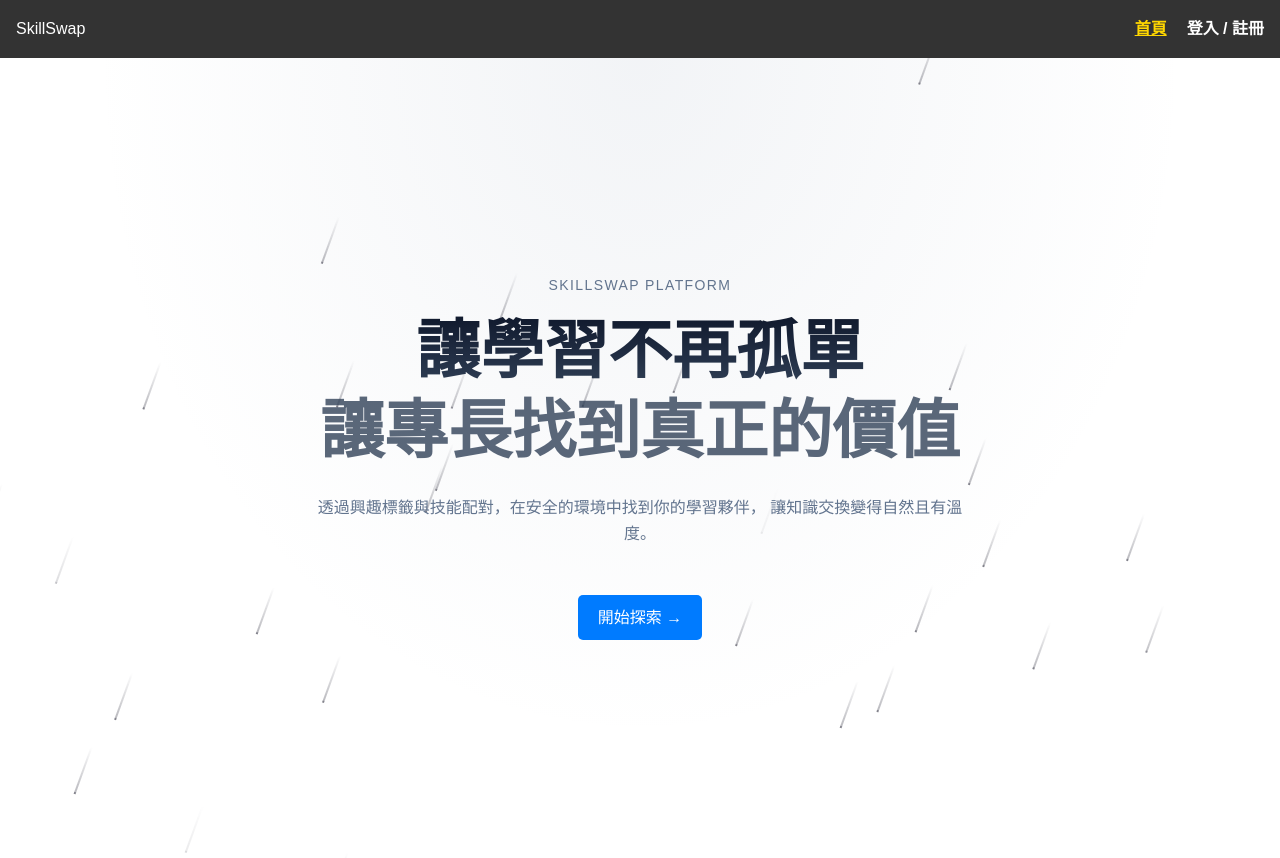
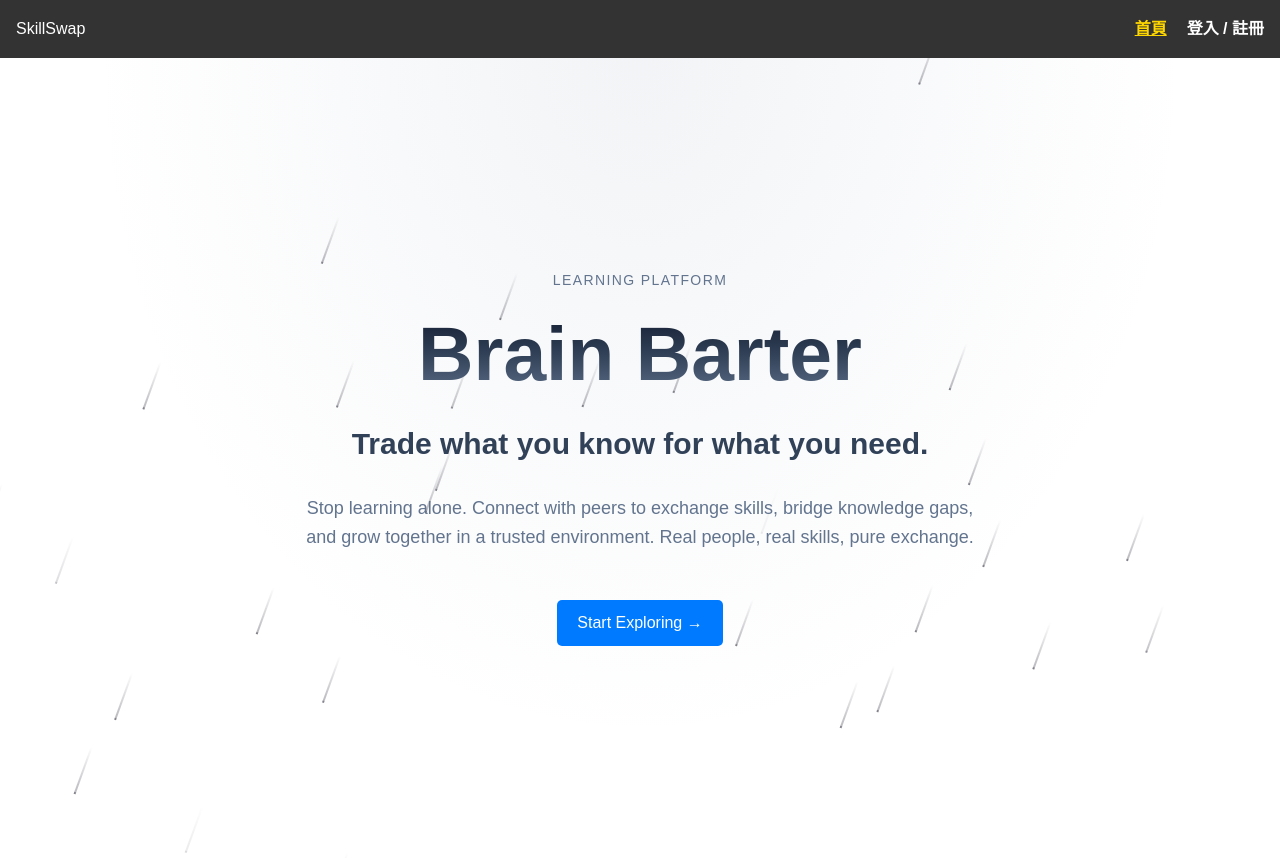
Before and after one commit to MickXie/2025_WebProgram_Final_Project, a React (Vite) app in the folder my-app/: page / in a window 1280 px wide. Built offline with nearby package versions, Linux system fonts and the light colour scheme.

Commit message:
feacture: home page modified

```diff
--- a/my-app/src/pages/Home.jsx
+++ b/my-app/src/pages/Home.jsx
@@ -4,9 +4,12 @@ import { Meteors } from "@/components/ui/meteors";
 export default function Home() {
   return (
     <main className="h-screen w-full overflow-y-auto overflow-x-hidden snap-y snap-mandatory scroll-smooth no-scrollbar bg-white">
+      {/* ======================================================
+          HERO SECTION
+         ====================================================== */}
       <section className="relative snap-start min-h-screen w-full overflow-hidden">
 
-        {/* Meteors：放在文字「上方」 */}
+        {/* Meteors: Visual Effect */}
         <div className="pointer-events-none absolute inset-0 z-20 w-full overflow-hidden">
           <Meteors
             number={30}
@@ -24,23 +27,24 @@ export default function Home() {
           />
         </div>
 
-        {/* 淡光暈（在流星下面一層） */}
+        {/* Radial Gradient Background */}
         <div className="pointer-events-none absolute inset-0 z-10 bg-[radial-gradient(ellipse_at_top,rgba(148,163,184,0.12),transparent_60%)]" />
 
-        {/* 文字內容：不要用實心遮擋 */}
-        <div className="relative z-30 page-container flex min-h-screen flex-col items-center justify-center text-center">
+        {/* Content Container */}
+        <div className="relative z-30 page-container flex min-h-screen flex-col items-center justify-center text-center px-4">
 
-          <p className="mb-4 tracking-widest text-slate-500 text-sm">
-            SKILLSWAP PLATFORM
+          {/* Tagline / Project Name */}
+          <p className="mb-4 tracking-widest text-slate-500 text-sm font-medium uppercase">
+            learning Platform
           </p>
 
-          {/* ⭐ 關鍵：文字改成可「透過」 */}
+          {/* Main Heading: Brain Barter */}
           <h1
             className="
               mb-6
-              font-semibold
+              font-extrabold
               leading-tight
-              text-[clamp(2.6rem,5vw,4.2rem)]
+              text-[clamp(3rem,6vw,5rem)]
               bg-gradient-to-b
               from-slate-900
               via-slate-700
@@ -49,47 +53,59 @@ export default function Home() {
               text-transparent
             "
           >
-            讓學習不再孤單
-            <br />
-            <span className="opacity-80 text-slate-700">
-              讓專長找到真正的價值
-            </span>
-
+            Brain Barter
           </h1>
 
-          <p className="mb-12 max-w-2xl leading-relaxed text-slate-500">
-            透過興趣標籤與技能配對，在安全的環境中找到你的學習夥伴，
-            讓知識交換變得自然且有溫度。
+          {/* Slogan */}
+          <h2 className="mb-8 text-2xl font-semibold text-slate-700 sm:text-3xl">
+            Trade what you know for what you need.
+          </h2>
+
+          {/* Description (No currency metaphor, pure connection) */}
+          <p className="mb-12 max-w-2xl leading-relaxed text-slate-500 text-lg">
+            Stop learning alone. Connect with peers to exchange skills,
+            bridge knowledge gaps, and grow together in a trusted environment.
+            Real people, real skills, pure exchange.
           </p>
 
+          {/* CTA Button */}
           <Link to="/explore">
-            <button className="rounded-md bg-blue-600 px-8 py-4 text-white transition hover:bg-blue-700">
-              開始探索 →
+            <button className="rounded-full bg-slate-900 px-10 py-4 text-white font-medium transition-all hover:bg-slate-700 hover:shadow-lg hover:-translate-y-1">
+              Start Exploring →
             </button>
           </Link>
         </div>
       </section>
 
       {/* ======================================================
-         ABOUT — 滿版區塊 + 中央欄位
+          ABOUT SECTION
          ====================================================== */}
-      <section className="snap-start min-h-screen w-full bg-white">
-        <div className="page-container flex min-h-screen items-center">
-          <div className="grid w-full gap-16 md:grid-cols-2">
-            <div>
-              <h2 className="mb-10 font-semibold text-slate-900 text-[clamp(1.8rem,3.5vw,2.6rem)]">
-                關於技能交換平台
+      <section className="snap-start min-h-screen w-full bg-slate-50">
+        <div className="page-container flex min-h-screen items-center px-6">
+          <div className="grid w-full gap-16 md:grid-cols-2 items-center">
+
+            {/* Text Content */}
+            <div className="text-left">
+              <h2 className="mb-8 font-bold text-slate-900 text-[clamp(2rem,4vw,3rem)]">
+                About The Platform
               </h2>
 
-              <p className="leading-relaxed text-slate-600 text-[clamp(1rem,1.6vw,1.15rem)]">
-                本平台以「技能交換」為核心，讓使用者依據興趣、技能與背景進行配對，
-                打造一個重視信任、互助與成長的學習社群。
+              <p className="mb-6 leading-relaxed text-slate-600 text-lg">
+                <strong>Brain Barter</strong> is built on the core philosophy of
+                mutual learning. We match users based on their interests, skills,
+                and proficiency levels (High, Mid, Low).
+              </p>
+
+              <p className="leading-relaxed text-slate-600 text-lg">
+                Our goal is to create a community that values trust and growth,
+                transforming solitary studying into a collaborative journey.
               </p>
             </div>
 
+            {/* Image / UI Placeholder */}
             <div className="flex items-center justify-center">
-              <div className="h-[420px] w-full rounded-xl border border-dashed border-slate-300 bg-slate-50 flex items-center justify-center text-slate-400">
-                圖片 / UI 展示區
+              <div className="h-[420px] w-full rounded-2xl border-2 border-dashed border-slate-300 bg-white flex items-center justify-center text-slate-400 shadow-sm">
+                Project UI / Demo Image
               </div>
             </div>
           </div>
@@ -97,65 +113,70 @@ export default function Home() {
       </section>
 
       {/* ======================================================
-         FOOTER — 原神風（滿版深色）
+          FOOTER
          ====================================================== */}
-      <footer className="snap-start w-full bg-[#0b0f16]">
-        <div className="page-container py-14">
-          <div className="grid gap-10 md:grid-cols-4">
+      <footer className="snap-start w-full bg-[#0b0f16] text-white">
+        <div className="page-container py-20 px-6">
+          <div className="grid gap-12 md:grid-cols-4">
 
-            {/* 品牌說明 */}
-            <div>
-              <div className="text-white font-semibold text-lg">
-                SkillSwap
+            {/* Brand Column */}
+            <div className="md:col-span-1">
+              <div className="font-bold text-2xl tracking-tight mb-4">
+                Brain Barter
               </div>
-              <p className="mt-3 text-slate-400 text-sm leading-relaxed">
-                以技能交換連結彼此，讓學習更安全、更有效、更有溫度。
+              <p className="text-slate-400 text-sm leading-relaxed">
+                Connecting students through skill exchange.
+                Making learning collaborative, effective, and meaningful.
               </p>
             </div>
 
-            {/* 導覽 */}
+            {/* Navigation Column */}
             <div>
-              <div className="text-slate-200 font-medium mb-3">導覽</div>
-              <ul className="space-y-2 text-slate-400 text-sm">
+              <div className="text-slate-200 font-semibold mb-4">Navigation</div>
+              <ul className="space-y-3 text-slate-400 text-sm">
                 <li>
-                  <Link to="/" className="hover:text-white">首頁</Link>
+                  <Link to="/" className="hover:text-white transition-colors">Home</Link>
                 </li>
                 <li>
-                  <Link to="/explore" className="hover:text-white">探索</Link>
+                  <Link to="/explore" className="hover:text-white transition-colors">Explore</Link>
                 </li>
                 <li>
-                  <Link to="/match" className="hover:text-white">配對</Link>
+                  <Link to="/match" className="hover:text-white transition-colors">Match</Link>
                 </li>
               </ul>
             </div>
 
-            {/* 我們的團隊 */}
+            {/* Team Column (Translating Roles) */}
             <div className="md:col-span-2">
-              <div className="text-slate-200 font-medium mb-3">我們的團隊</div>
-              <ul className="space-y-2 text-slate-400 text-sm">
+              <div className="text-slate-200 font-semibold mb-4">Our Team</div>
+              <ul className="space-y-3 text-slate-400 text-sm">
                 <li>
-                  <span className="text-slate-300 font-medium">
+                  <span className="text-slate-300 font-medium block mb-1">
                     01357043 謝侑均
-                  </span>{" "}
-                  — 前端介面、UI / UX 設計
+                  </span>
+                  <span className="text-slate-500">
+                    Frontend Interface, UI / UX Design
+                  </span>
                 </li>
                 <li>
-                  <span className="text-slate-300 font-medium">
+                  <span className="text-slate-300 font-medium block mb-1">
                     01357031 顏家駿
-                  </span>{" "}
-                  — 後端開發、演算法設計
+                  </span>
+                  <span className="text-slate-500">
+                    Backend Development, Algorithm Design
+                  </span>
                 </li>
               </ul>
             </div>
 
           </div>
 
-          {/* 底線 */}
-          <div className="mt-10 border-t border-white/10 pt-6 flex flex-col gap-2 md:flex-row md:justify-between">
-            <p className="text-slate-500 text-sm">
-              © 2025 SkillSwap · Web Programming Final Project
+          {/* Copyright Row */}
+          <div className="mt-16 border-t border-white/10 pt-8 flex flex-col gap-4 md:flex-row md:justify-between items-center text-xs text-slate-500">
+            <p>
+              © 2025 Brain Barter · Web Programming Final Project
             </p>
-            <p className="text-slate-500 text-sm">
+            <p>
               National Taiwan Ocean University
             </p>
           </div>
```
Also changed, not shown: 3 other files (tests, documents, lock files or other folders).
